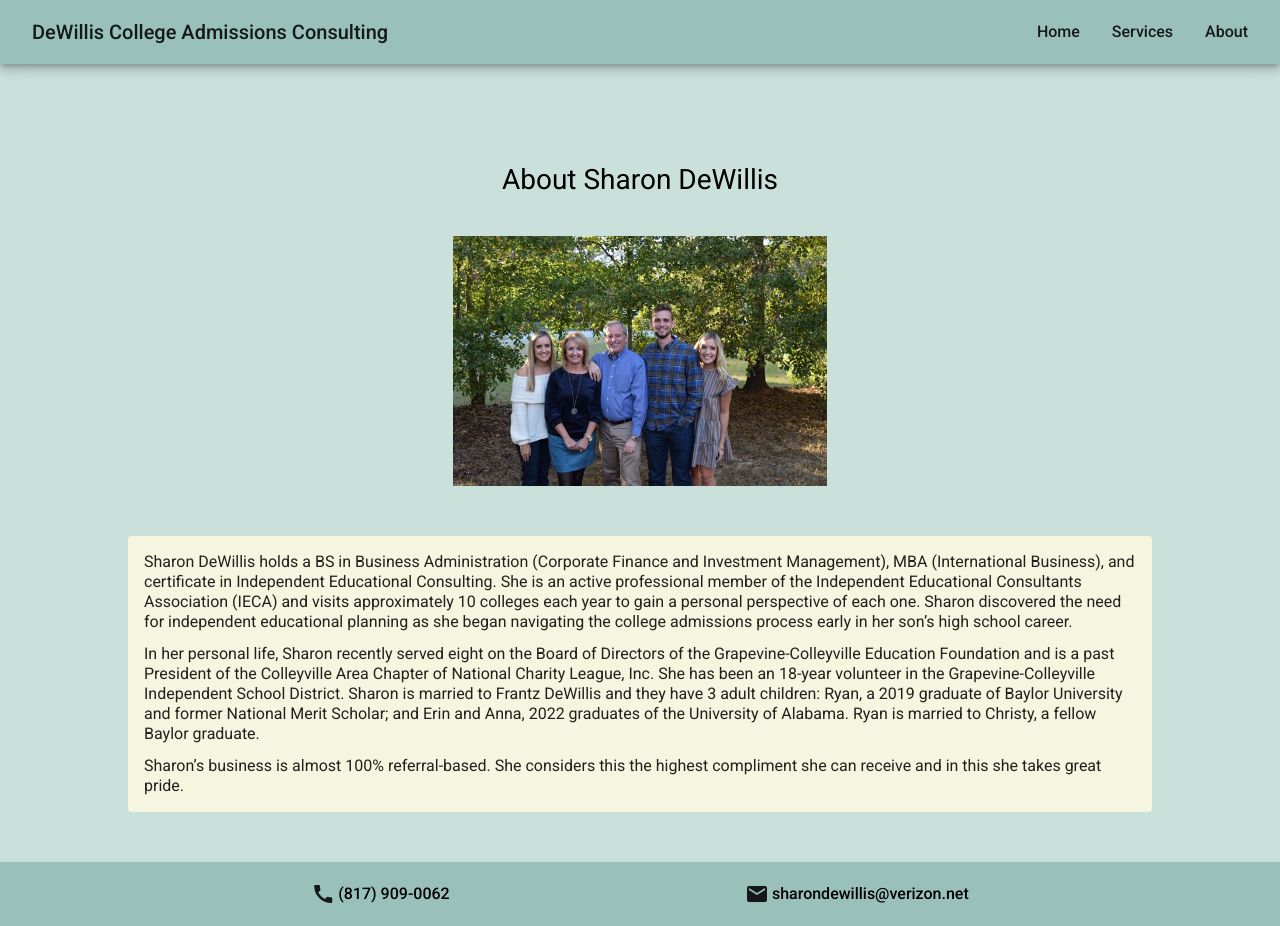
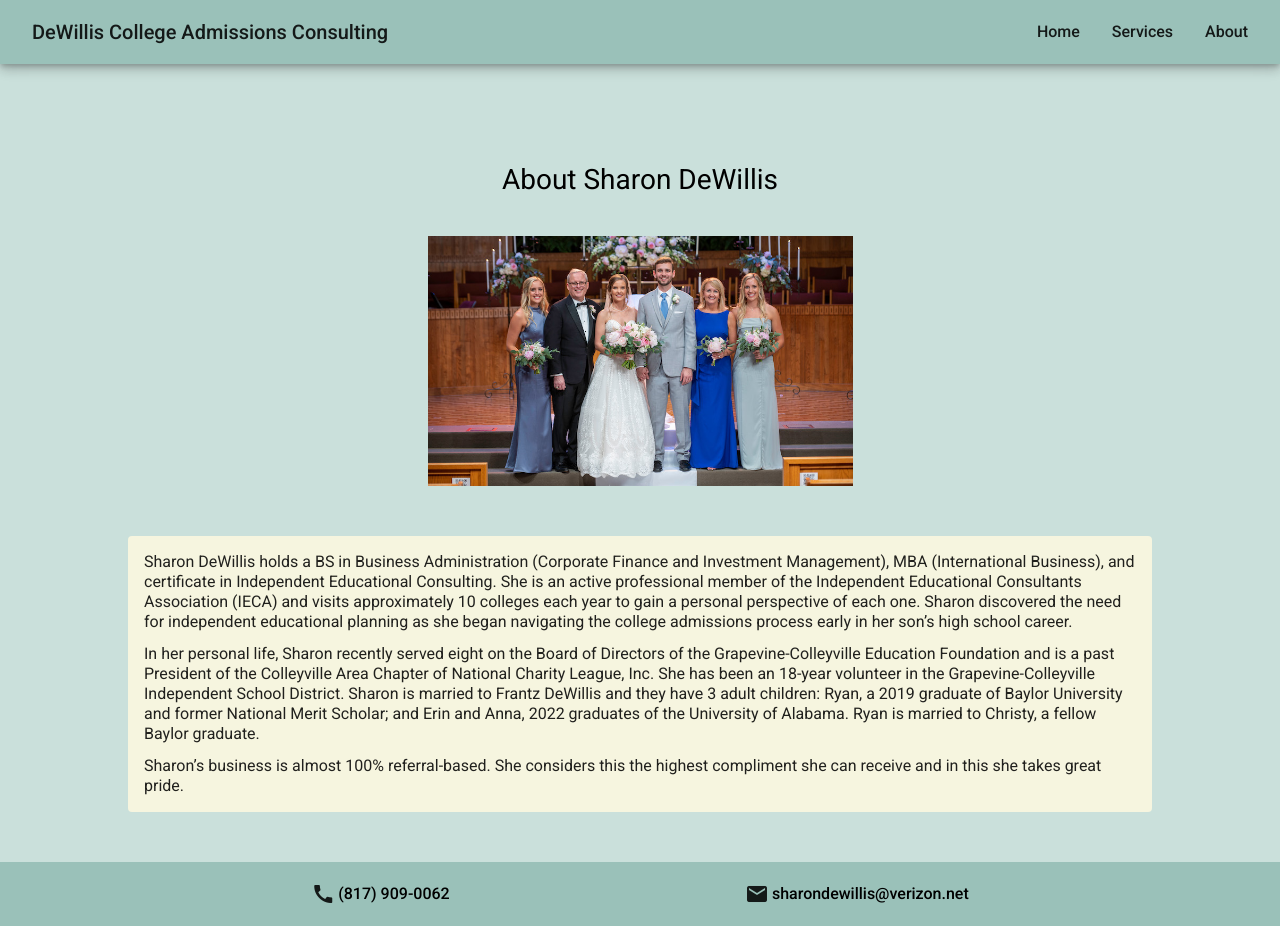
Before and after one commit to dwill21/dcac-web-client, an Angular app: page /about in a window 1280 px wide. Built offline with nearby package versions, Linux system fonts and the light colour scheme.

Commit message:
Update about photo

```diff
--- a/src/app/about/about.component.scss
+++ b/src/app/about/about.component.scss
@@ -11,6 +11,10 @@
   img {
     display: flex;
     height: 250px;
+    width: 425px;
+    max-width: 100%;
+    object-fit: cover;
+    object-position: top;
     margin: auto;
     padding-bottom: 50px;
   }
```
Also changed, not shown: src/assets/dewillis-family.jpg.
